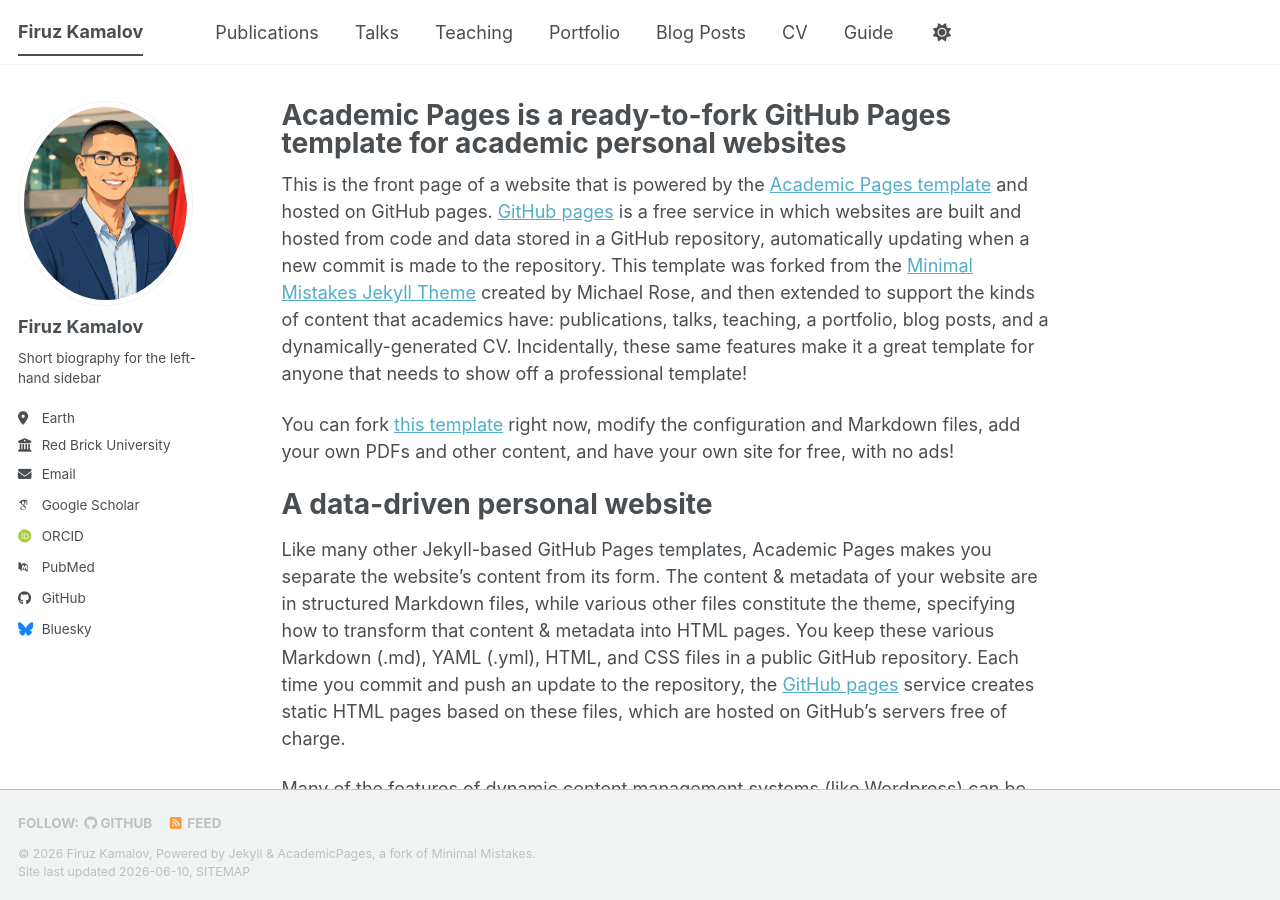
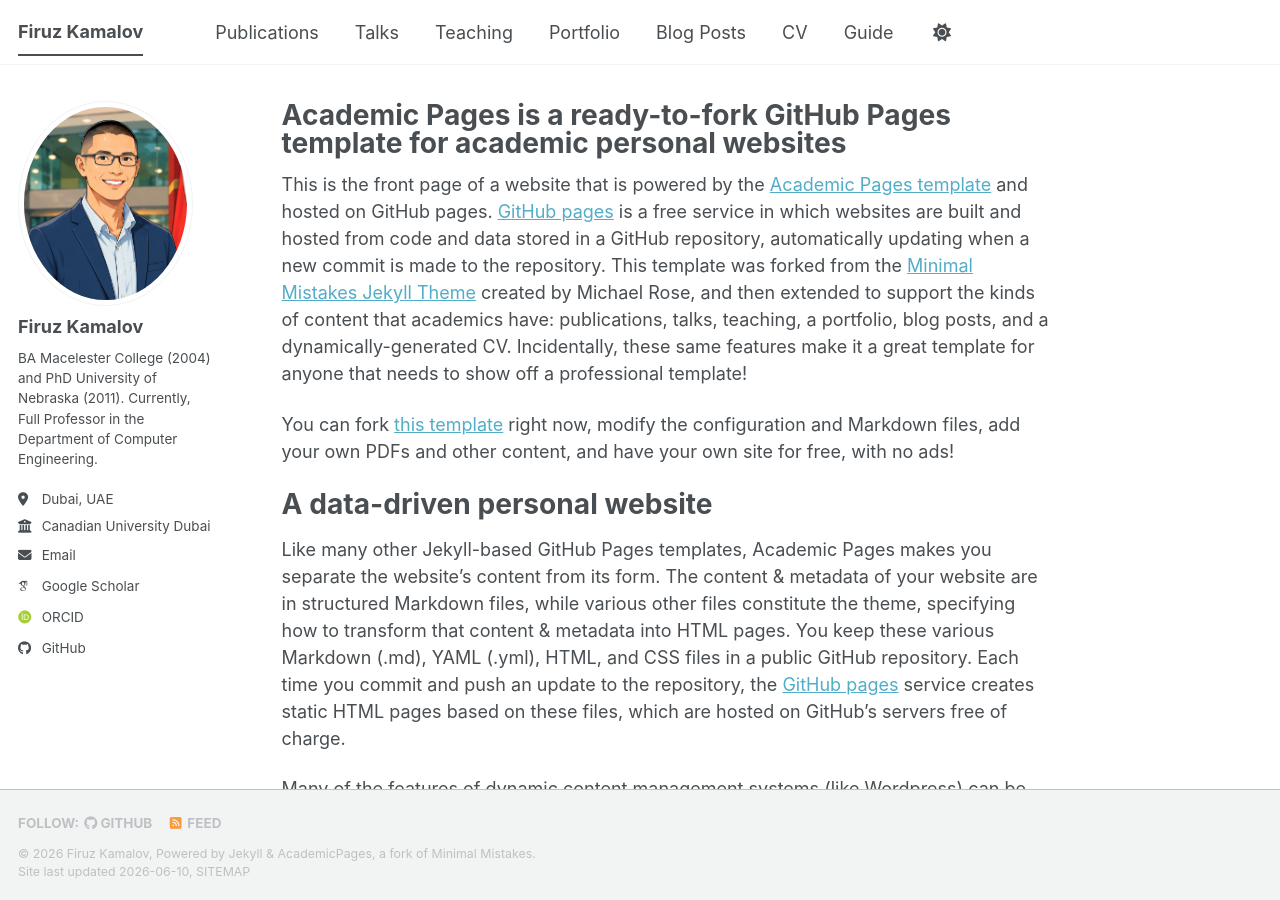
Before and after one commit to firuz-kamalov/firuz-kamalov.github.io, a Jekyll site: the page built from _pages/about.md, in a window 1280 px wide and 900 px high. Built offline with Jekyll 4.4.1, drawn with Linux system fonts in a browser that asks for light colours; some web fonts are replaced; a script bundle is joined from its source files by our own code; library files that are not in the unit come from our copies.

Commit message:
Update _config.yml

```diff
--- a/_config.yml
+++ b/_config.yml
@@ -26,22 +26,22 @@ author:
   avatar           : "profile.png"
   name             : "Firuz Kamalov"
   pronouns         : # example: "she/her"
-  bio              : "Short biography for the left-hand sidebar"
-  location         : "Earth"
-  employer         : "Red Brick University"
+  bio              : "BA Macelester College (2004) and PhD University of Nebraska (2011). Currently, Full Professor in the Department of Computer Engineering."
+  location         : "Dubai, UAE"
+  employer         : "Canadian University Dubai"
   uri              : # URL
-  email            : "none@example.org"
+  email            : "myFirstName@cud.ac.ae"
 
   # Academic websites
   academia         : # URL
   arxiv            : # URL - Update with the correct link to your profile
-  googlescholar    : "https://scholar.google.com/citations?user=PS_CX0AAAAAJ"
+  googlescholar    : "https://scholar.google.com/citations?user=tJED7kUAAAAJ&hl=en"
   inspire-hep      : # URL
   impactstory      : # URL
-  orcid            : "https://orcid.org/yourorcidurl"
+  orcid            : "https://orcid.org/0000-0003-3946-0920"
   semantic         : # URL
   ssrn             : # URL
-  pubmed           : "https://www.ncbi.nlm.nih.gov/pubmed/?term=john+snow"
+  pubmed           : # URL
   researchgate     : # URL
   scopus           : # URL
   zotero           : # URL
@@ -51,13 +51,13 @@ author:
   bitbucket        : # Username - Update with your username on the site
   codepen          : # Username
   dribbble         : # Username
-  github           : "academicpages"
+  github           : "firuz-kamalov"
   kaggle           : # Username
   stackoverflow    : # User number or user number and name (i.e., use "1" or "1/jeff-atwood")
 
   # Social media
   artstation       : # Username
-  bluesky          : "bsky.app" # Replace this with you Bluesky username
+  bluesky          : # Username
   facebook         : # Username
   flickr           : # Username
   foursquare       : # Username
```
